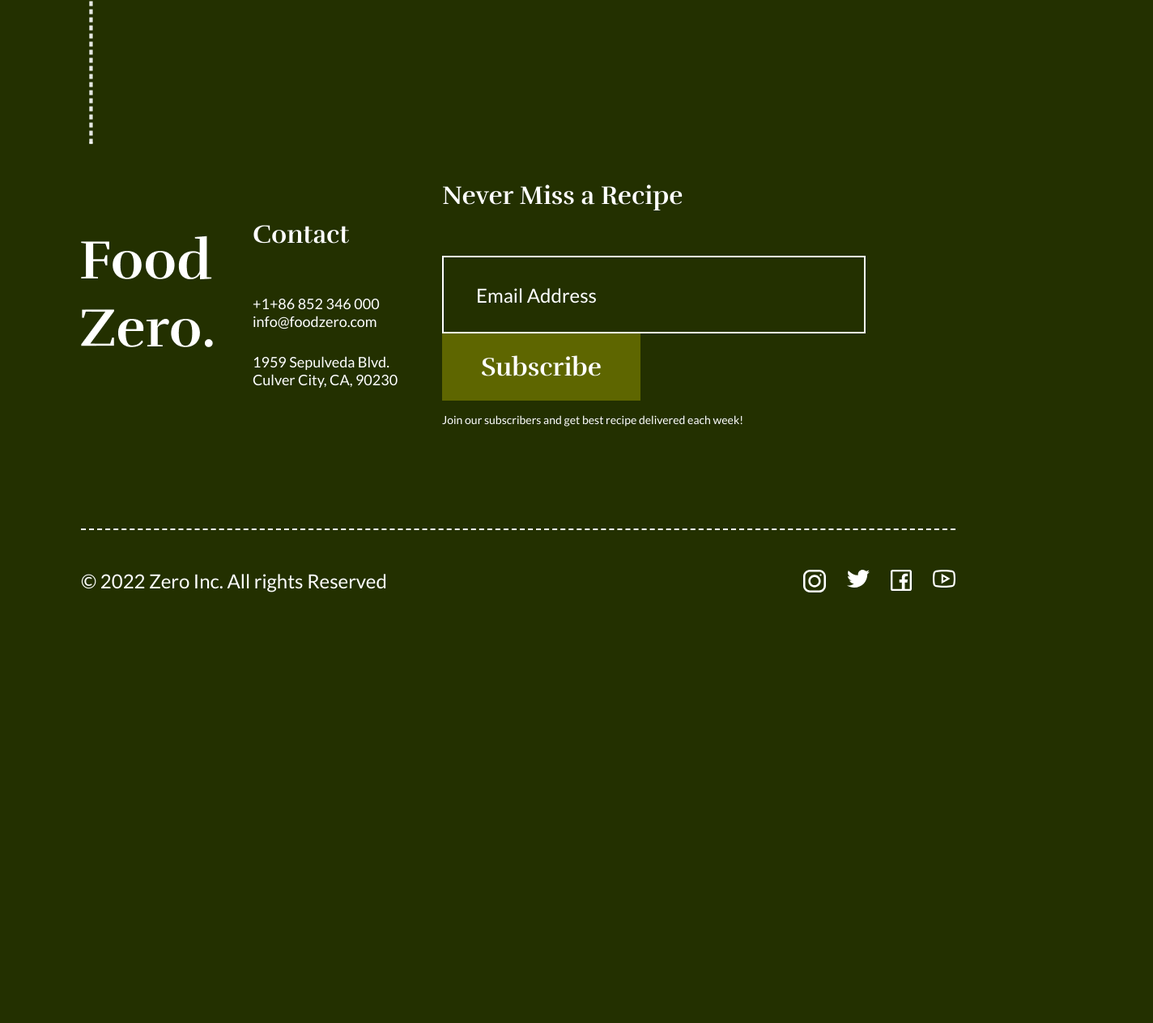
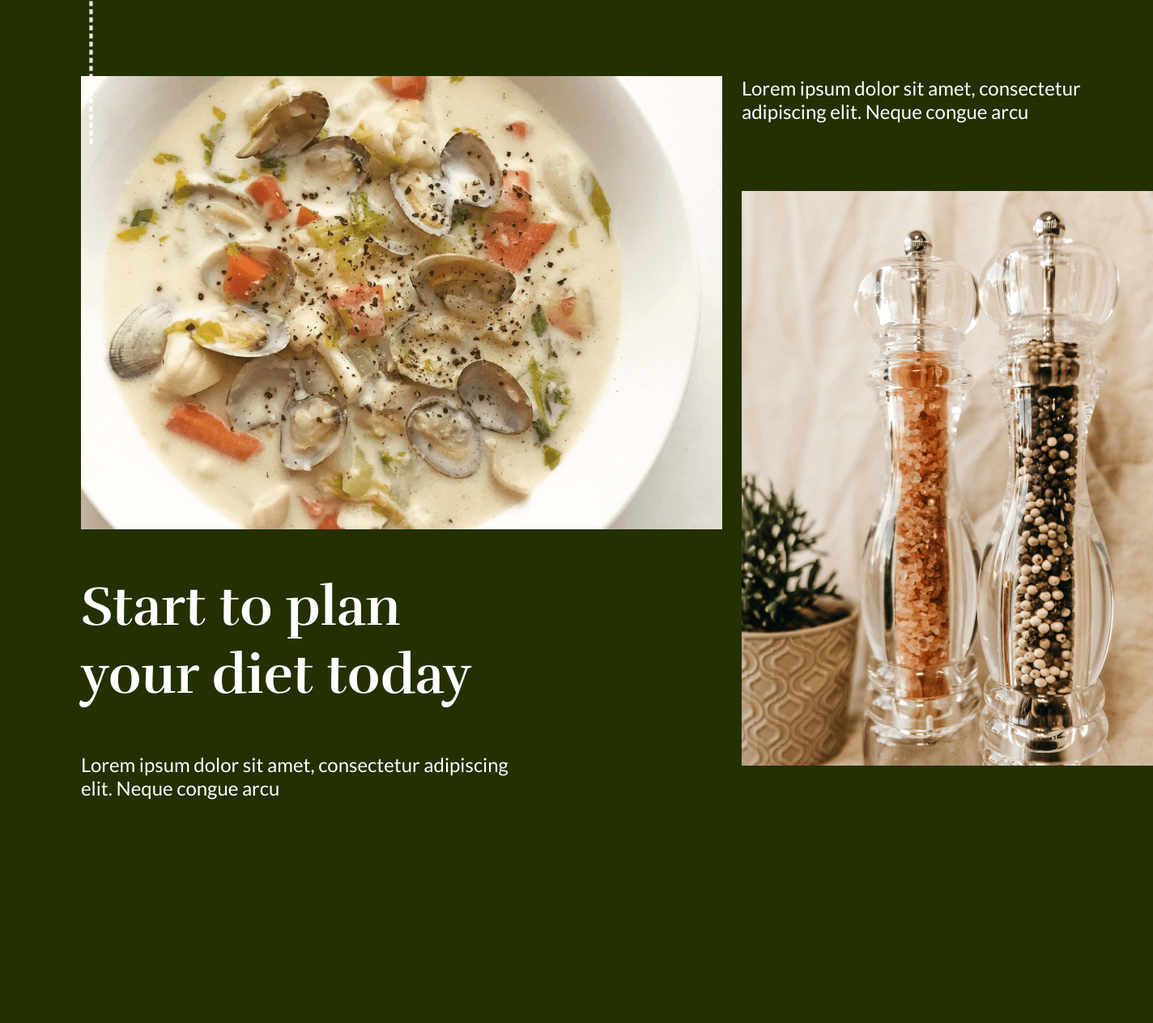
Before and after one commit to sandraNimeshajm/Food-Zero, a website built with webpack: page index.html in a window 1280 px wide. Shown: the part 1456-2720 px from the top of the page at 81% size, 1424 px wide, since content can reach past the window. Before the commit the page ends 2252 px from the top, so only its background shows below. Built offline with Linux system fonts and the light colour scheme.

Commit message:
section diet added

```diff
--- a/index.html
+++ b/index.html
@@ -223,6 +223,43 @@
         </div>
       </div>
     </section>
+
+    <section class="diet">
+      <div class="diet__wrapper wrapper">
+        <div class="diet__left">
+          <div class="diet__left-img-box">
+            <img
+              src="./src/images/diet-img-left.png"
+              alt="Diet food"
+              class="diet__left-img"
+            />
+          </div>
+
+          <div class="diet__left-content">
+            <h3 class="diet__left-title">Start to plan your diet today</h3>
+            <p class="diet__left-text">
+              Lorem ipsum dolor sit amet, consectetur adipiscing elit. Neque
+              congue arcu
+            </p>
+          </div>
+        </div>
+
+        <div class="diet__right">
+          <p class="diet__right-text">
+            Lorem ipsum dolor sit amet, consectetur adipiscing elit. Neque
+            congue arcu
+          </p>
+          <div class="diet__right-img-box">
+            <img
+              src="./src/images/diet-img-right.png"
+              alt="Diet food"
+              loading="lazy"
+              class="diet__right-img"
+            />
+          </div>
+        </div>
+      </div>
+    </section>
   </main>
 
   <footer class="footer">
--- /dev/null
+++ b/src/scss/components/diet.scss
@@ -0,0 +1,49 @@
+.diet {
+  padding-bottom: 256px;
+}
+
+.diet__wrapper {
+  display: flex;
+  justify-content: space-between;
+}
+
+.diet__left {
+  margin-right: 24px;
+}
+
+.diet__left-img-box {
+  max-width: 792px;
+  width: 100%;
+  margin-bottom: 54px;
+}
+
+.diet__left-content {
+  max-width: 565px;
+  width: 100%;
+}
+
+.diet__left-title {
+  @extend .rufina-68-bold;
+  max-width: 493px;
+  width: 100%;
+  margin-bottom: 54px;
+}
+
+.diet__left-text {
+  @extend .lato-24-normal;
+}
+
+.diet__right {
+  max-width: 508px;
+  width: 100%;
+}
+
+.diet__right-text {
+  @extend .lato-24-normal;
+  margin-bottom: 84px;
+}
+
+.diet__right-img-box {
+  max-width: 508px;
+  width: 100%;
+}
--- a/src/scss/style.scss
+++ b/src/scss/style.scss
@@ -9,6 +9,7 @@
 
 @import "./components/header";
 @import "./components/home-banner";
+@import "./components/diet";
 @import "./components/footer";
 
 /* Helpers */
```
Also changed, not shown: dist/e8dba6b70a82aa8d0f2b.png (added), dist/main.js, dist/style.css.
